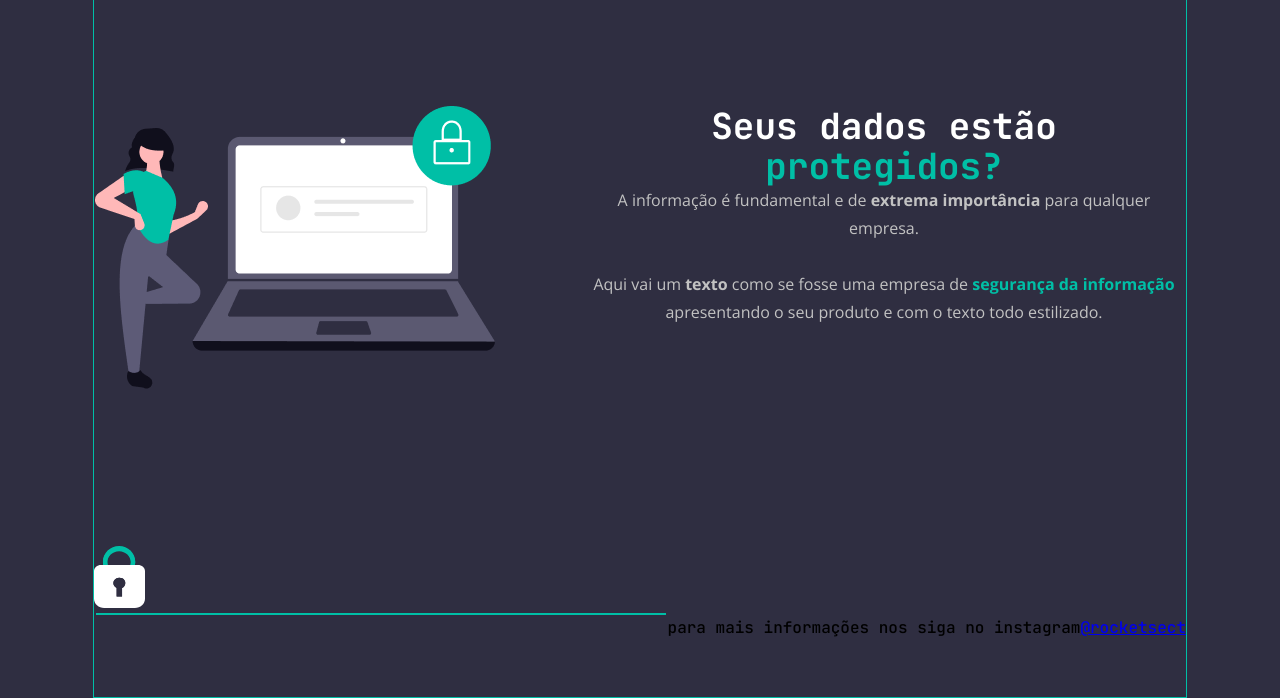
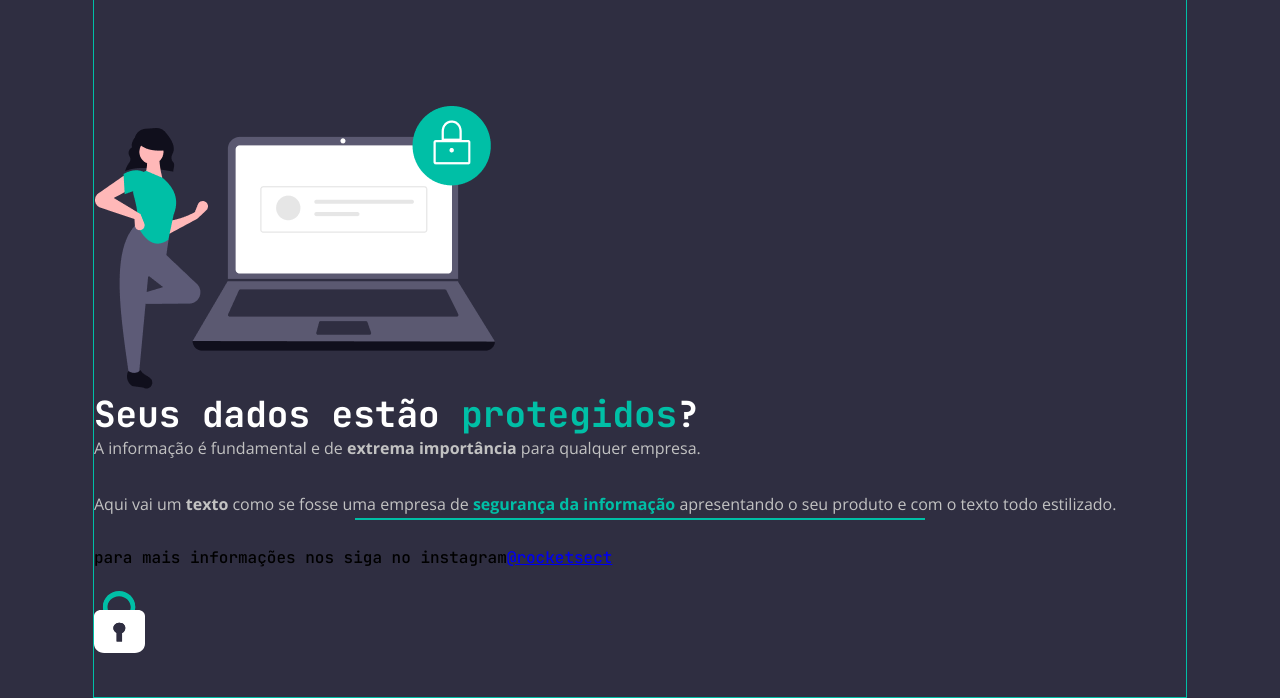
Before and after one commit to rafahitomi/rocketseat-projeto-extra-rocketsect, a plain HTML site: page index.html in a window 1280 px wide. Shown: the part 104-802 px from the top of the page. Drawn offline with nearby package versions, Linux system fonts and the light colour scheme.

Commit message:
estrutura arquivo

```diff
--- a/index.html
+++ b/index.html
@@ -14,7 +14,7 @@
     <link rel="stylesheet" href="style.css">
   </head>
   <body>
-
+    <div class="page">
       <nav class="navegacao">
         <img src="images/logo.svg" alt="">
 
@@ -25,23 +25,25 @@
         </ul>
       </nav>
 
-    <main class="principal">
+      <main class="container__principal">
         <img src="images/img1.png" alt="">
 
-      <section class="conteudo__texto">
-        <h1 class="titulo__principal">Seus dados estão <span>protegidos?</span></h1>
+        <section class="container__texto">
+          <h1 class="titulo__principal">Seus dados estão <span>protegidos</span>?</h1>
           <p class="texto__principal">A informação é fundamental e de <strong>extrema importância</strong> para qualquer empresa.
           <br><br>
           Aqui vai um <strong>texto</strong> como se fosse uma empresa de <span>segurança da informação</span> apresentando o seu produto e com o texto todo estilizado.</p>
         </section>
       </main>
 
+      <div id="linha"></div>
+
+      <footer class="rodape">para mais informações nos siga no instagram
+        <a href="https://instagram.com/rocketsect" target="_blank" class="rodape__link">@rocketsect</a>
+      </footer>
+
       <img src="images/padlock.svg" alt="" id="cadeado">
 
-    <footer class="rodape">
-      <div id="linha"></div>
-      para mais informações nos siga no instagram<a href="https://instagram.com/rocketsect" target="_blank">@rocketsect</a>
-    </footer>
-
+    </div>
   </body>
 </html>
```
Lines whose indentation alone changed are shown as unchanged.
